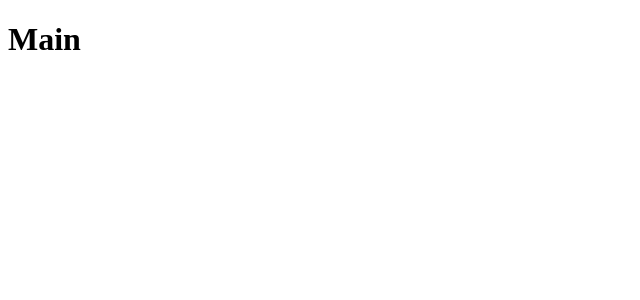
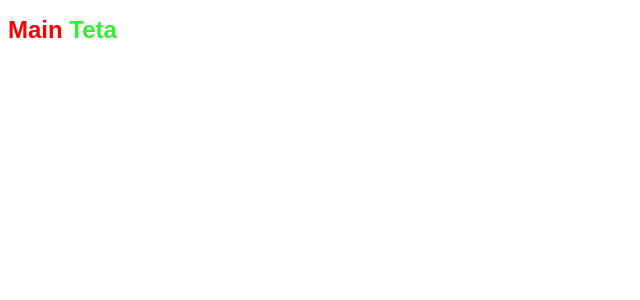
Before and after one commit to victortrindade1/rocketseat-primeiro-projeto-reactjs, a React (Create React App) app: page / in a window 1280 px wide. Shown: the top 300 px of the page, without its empty margins (0-640 px from the left). Built offline with nearby package versions, Linux system fonts and the light colour scheme.

Commit message:
styled components

```diff
--- a/package.json
+++ b/package.json
@@ -9,7 +9,8 @@
     "react": "^16.12.0",
     "react-dom": "^16.12.0",
     "react-router-dom": "^5.1.2",
-    "react-scripts": "3.3.0"
+    "react-scripts": "3.3.0",
+    "styled-components": "^5.0.0"
   },
   "scripts": {
     "start": "react-scripts start",
--- a/src/pages/Main/index.js
+++ b/src/pages/Main/index.js
@@ -1,7 +1,11 @@
 import React from 'react';
 
-// import { Container } from './styles';
+import { Title } from './styles';
 
 export default function Main() {
-  return <h1>Main</h1>;
+  return (
+    <Title error>
+      Main <span>Teta</span>
+    </Title>
+  );
 }
--- /dev/null
+++ b/src/pages/Main/styles.js
@@ -0,0 +1,11 @@
+import styled from 'styled-components';
+
+export const Title = styled.h1`
+  font-size: 24px;
+  color: ${props => (props.error ? 'red' : '#7159c1')};
+  font-family: Arial, Helvetica, sans-serif;
+
+  span {
+    color: #3e3;
+  }
+`;
```
Also changed, not shown: Caderno_de_Anotacoes/4-Styled_Components/Readme.md (added), 1 other file (tests, documents, lock files or other folders).
